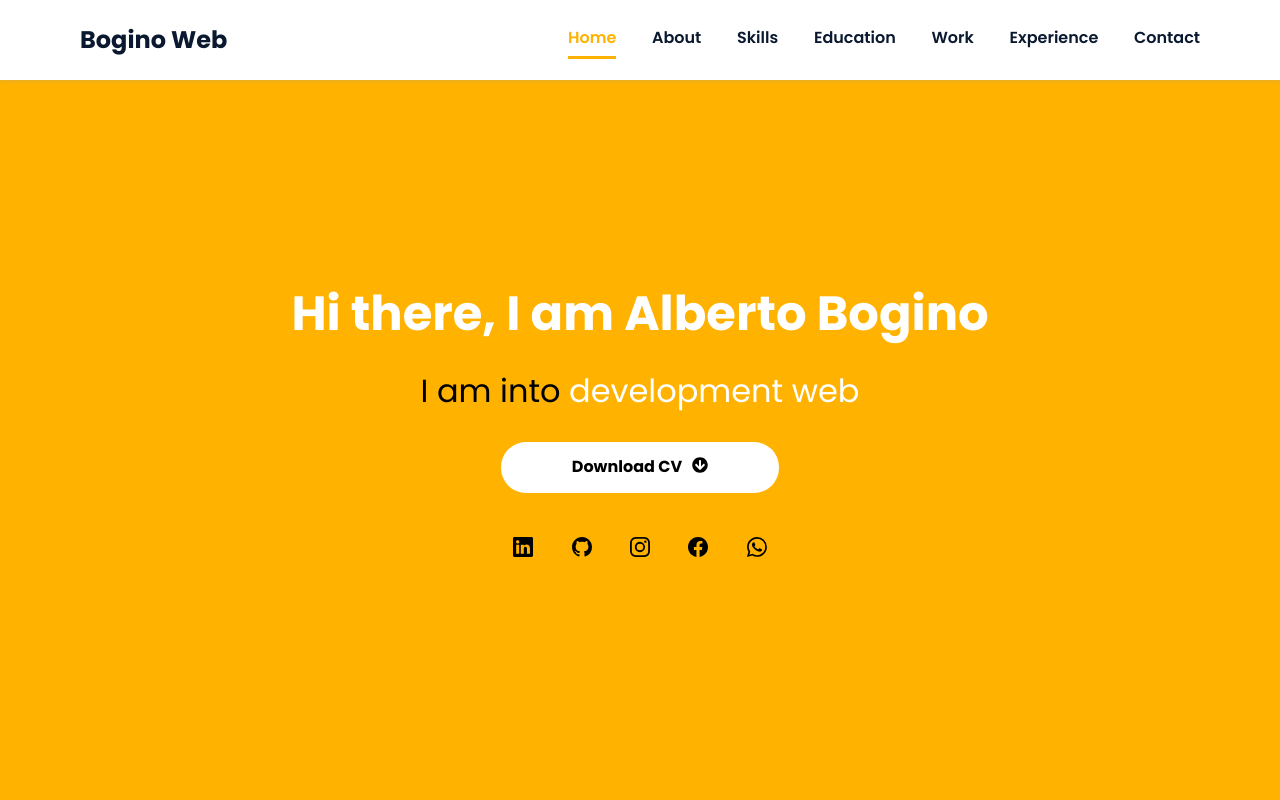
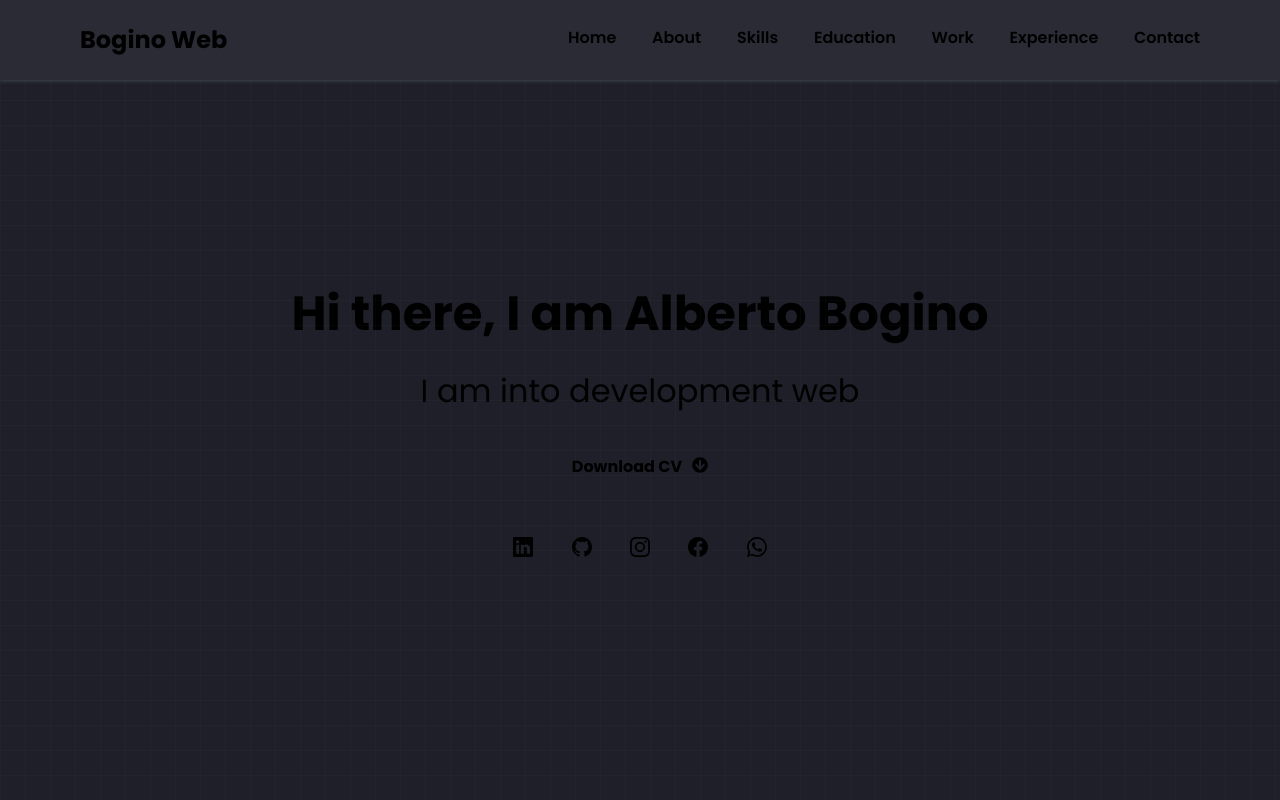
Before and after one commit to betobogino/bogino-web, a React (Vite) app: page / in a window 1280 px wide. Shown: the top 800 px of the page. Built offline with nearby package versions, Linux system fonts and the light colour scheme.

Commit message:
Linear gradient

```diff
--- a/src/styles/base/_config.css
+++ b/src/styles/base/_config.css
@@ -1,22 +1,29 @@
 :root {
+    --bg-primary: #1D1E26;
+    --bg-secondary: #2b2b36;
+    --bo-tertiary: ;
+
+    --color-primary: #028DF1;
+    --color-light: #FFF;
+    --color-dark: #111;
     /* --dm-color-primary: #0A192F; */
-    --dm-color-primary: #FFB300;
+    /* --dm-color-primary: #FFB300;
     --dm-color-primary-2: #243447;
     --dm-color-primary-3: #415A77;
-    --dm-color-primary-4: #607890;
+    --dm-color-primary-4: #607890; */
     /* --dm-color-secondary-1: #BEBEBE; */
-    --dm-color-secondary-1: #FFB300;
+    /* --dm-color-secondary-1: #FFB300;
     --dm-color-secondary-2: #413C58;
-    --dm-color-secondary-3: #E07A5F;
+    --dm-color-secondary-3: #E07A5F; */
 
-    --dm-color-tertiary-1: #0A192F;
+    /* --dm-color-tertiary-1: #0A192F;
     --dm-color-tertiary-2: #B5A642;
-    --dm-color-tertiary-3: #2F2F2F;
+    --dm-color-tertiary-3: #2F2F2F; */
 
-    --dm-color-black-1: #444;
+    /* --dm-color-black-1: #444;
     --dm-color-black-2: #444;
     --dm-color-white-1: #FFF;
-    --dm-color-black-2: #444;
+    --dm-color-black-2: #444; */
 
     /* --dm-color-primary: #0A192F;
     --dm-color-secondary: #FFC857;
--- a/src/styles/components/header.module.css
+++ b/src/styles/components/header.module.css
@@ -2,7 +2,7 @@
     position: fixed;
     z-index: 2;
     width: 100%;
-    background: var(--dm-color-white-1);
+    background: var(--bg-secondary);
     display: flex;
     justify-content: space-between;
     align-items: center;
--- a/src/styles/components/home.module.css
+++ b/src/styles/components/home.module.css
@@ -5,7 +5,20 @@
     justify-content: center;
     align-items: center;
     padding: 2rem 8rem 0;
-    background-color: var(--dm-color-primary);
+    background-color: #1E1F28;
+    position: relative;
+}
+.home:before {
+    content: '';
+    position: absolute;
+    top: 0;
+    left: 0;
+    width: 100%;
+    height: 100%;
+    background-image:
+        linear-gradient(to right, rgba(255, 255, 255, 0.02) 1px, transparent 1px),
+        linear-gradient(to bottom, rgba(255, 255, 255, 0.02) 1px, transparent 1px);
+    background-size: 25px 25px;
 }
 .content {
     display: flex;
```
